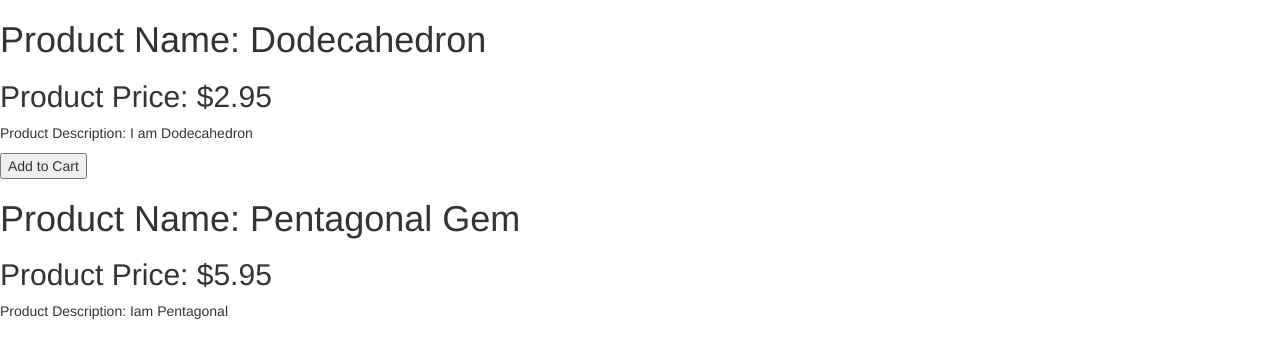
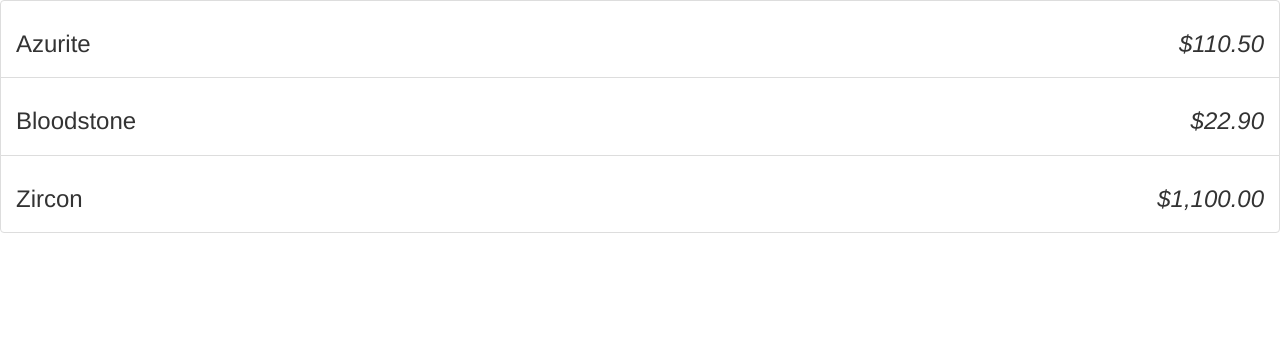
Before and after one commit to vnu/angular-intro, a plain HTML site: page index.html in a window 1280 px wide. Drawn offline with Linux system fonts and the light colour scheme.

Commit message:
Level 2 using bootstrap and filters

```diff
--- a/app.js
+++ b/app.js
@@ -1,24 +1,51 @@
 (function(){
-	var gems = [
-	{
-		name: 'Dodecahedron',
-		price: 2.95,
-		description: 'I am Dodecahedron',
-		canPurchase: true,
-		soldOut: true
-	},
-	{
-		name: 'Pentagonal Gem',
-		price: 5.95,
-		description: 'Iam Pentagonal',
-		canPurchase: false,
-	}];
 
 	var app = angular.module('store', []);
 	app.controller('StoreController', function(){
 		this.products = gems;
 	});
 
+	var gems = [{
+    name: 'Azurite',
+    description: "Some gems have hidden qualities beyond their luster, beyond their shine... Azurite is one of those gems.",
+    shine: 8,
+    price: 110.50,
+    rarity: 7,
+    color: '#CCC',
+    faces: 14,
+    images: [
+      "images/gem-02.gif",
+      "images/gem-05.gif",
+      "images/gem-09.gif"
+    ]
+  }, {
+    name: 'Bloodstone',
+    description: "Origin of the Bloodstone is unknown, hence its low value. It has a very high shine and 12 sides, however.",
+    shine: 9,
+    price: 22.90,
+    rarity: 6,
+    color: '#EEE',
+    faces: 12,
+    images: [
+      "images/gem-01.gif",
+      "images/gem-03.gif",
+      "images/gem-04.gif"
+    ]
+  }, {
+    name: 'Zircon',
+    description: "Zircon is our most coveted and sought after gem. You will pay much to be the proud owner of this gorgeous and high shine gem.",
+    shine: 70,
+    price: 1100,
+    rarity: 2,
+    color: '#000',
+    faces: 6,
+    images: [
+      "images/gem-06.gif",
+      "images/gem-07.gif",
+      "images/gem-08.gif"
+    ]
+  }];
+
 
 
 })();
--- a/index.html
+++ b/index.html
@@ -4,12 +4,20 @@
 		<link rel='stylesheet' type='text/css' href='bootstrap/css/bootstrap.min.css'/>
 	</head>
 	<body ng-controller="StoreController as store">
-		<div ng-repeat='product in store.products'>
+		<ul class ='list-group'>
+			<li class='list-group-item' ng-repeat='product in store.products'>
+				<h3>
+					{{product.name}}
+					<em class='pull-right'>{{product.price | currency}}</em>
+				</h3>
+			</li>
+		</ul>
+		<!-- <div ng-repeat='product in store.products'>
 			<h1>Product Name: {{product.name}}</h1>
 			<h2>Product Price: ${{product.price}}</h2>
 			<p>Product Description: {{product.description}}</p>
 			<button ng-show='product.canPurchase'>Add to Cart</button>
-		</div>
+		</div> -->
 		<!-- <div ng-hide='store.product.soldOut'>
 			<h1>Product Name: {{store.product.name}}</h1>
 			<h2>Product Price: ${{store.product.price}}</h2>
```
